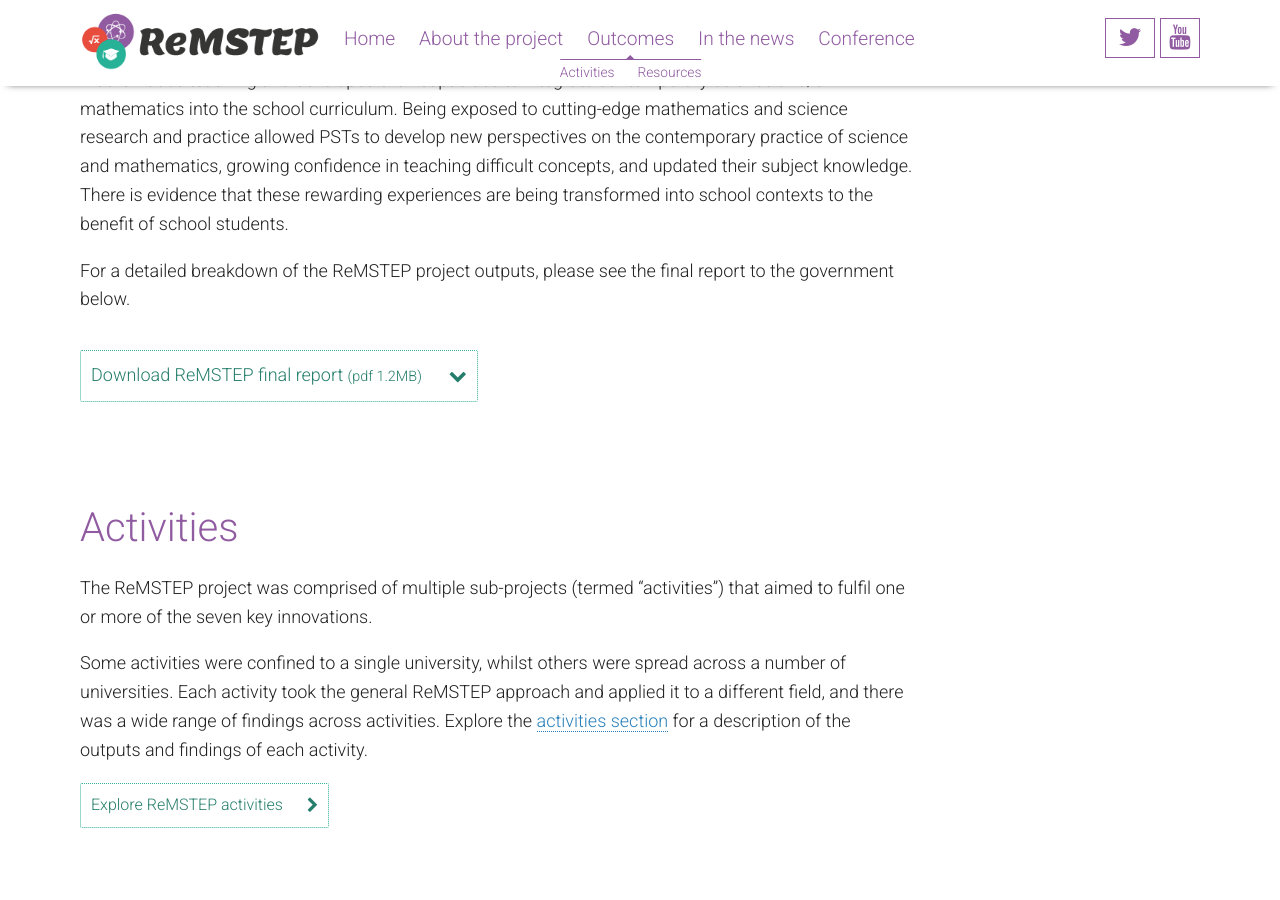
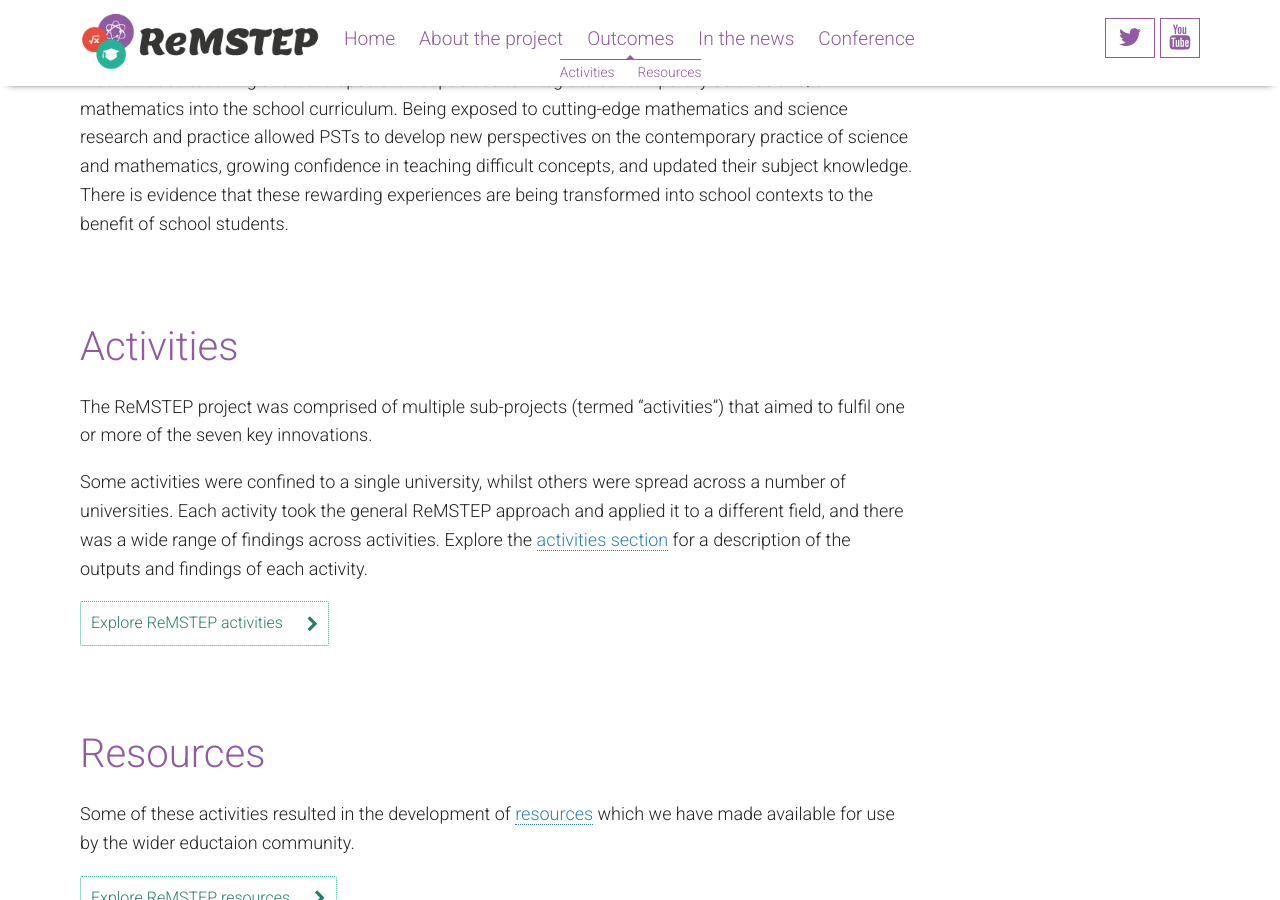
Before and after one commit to ReMSTEP/ReMSTEP-2017-v2, a Jekyll site: the page built from outcomes/index.html, in a window 1280 px wide and 900 px high, scrolled down 2380 px. Built offline with Jekyll 4.4.1, drawn with Linux system fonts in a browser that asks for light colours.

Commit message:
comment out report download

```diff
--- a/outcomes/index.html
+++ b/outcomes/index.html
@@ -31,8 +31,11 @@ heroImage: outcomes.jpg
 
     <p>As a result of ReMSTEP, pre-service teachers (PSTs) changed their attitudes towards science and mathematics teaching and developed their capacities to integrate contemporary science and/or mathematics into the school curriculum. Being exposed to cutting-edge mathematics and science research and practice allowed PSTs to develop new perspectives on the contemporary practice of science and mathematics, growing confidence in teaching difficult concepts, and updated their subject knowledge. There is evidence that these rewarding experiences are being transformed into school contexts to the benefit of school students.</p>
 
+    <!-- uncomment out below when report ready and uploaded - don't forget to replace ??? with report file name and file size -->
+    <!--
     <p>For a detailed breakdown of the ReMSTEP project outputs, please see the final report to the government below.</p>
-    <p><a class="download button" href="/documents/ReMSTEP-Final-Report.pdf" style="padding: 10px; margin: 1em 0;">Download ReMSTEP final report <small>(pdf 1.2MB)</small></a></p>
+    <p><a class="download button" href="/documents/???.pdf">Download ReMSTEP final report <small>(pdf ???MB)</small></a></p>
+    -->
 
     <h2>Activities</h2>
     <p>The ReMSTEP project was comprised of multiple sub-projects (termed “activities”) that aimed to fulfil one or more of the seven key innovations.</p>
```
